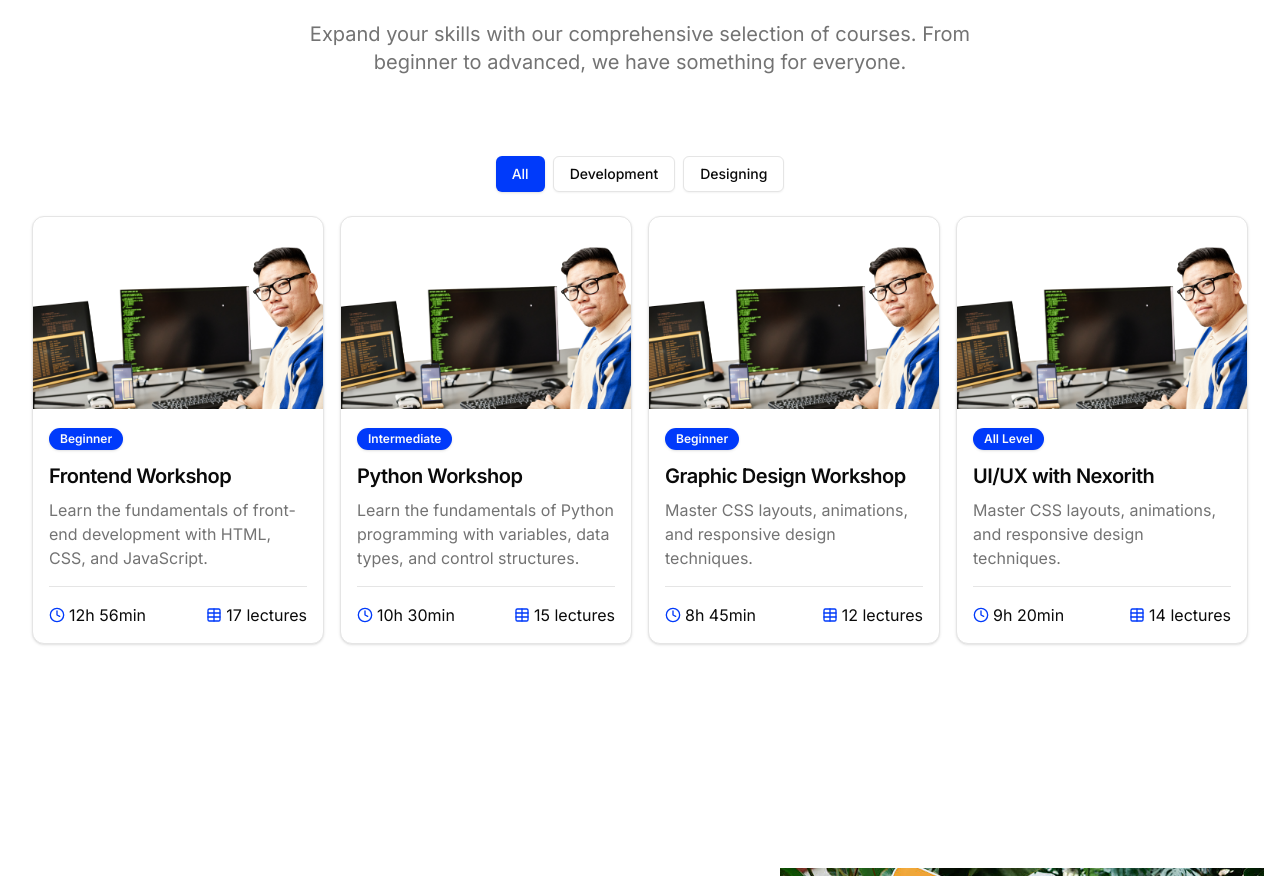
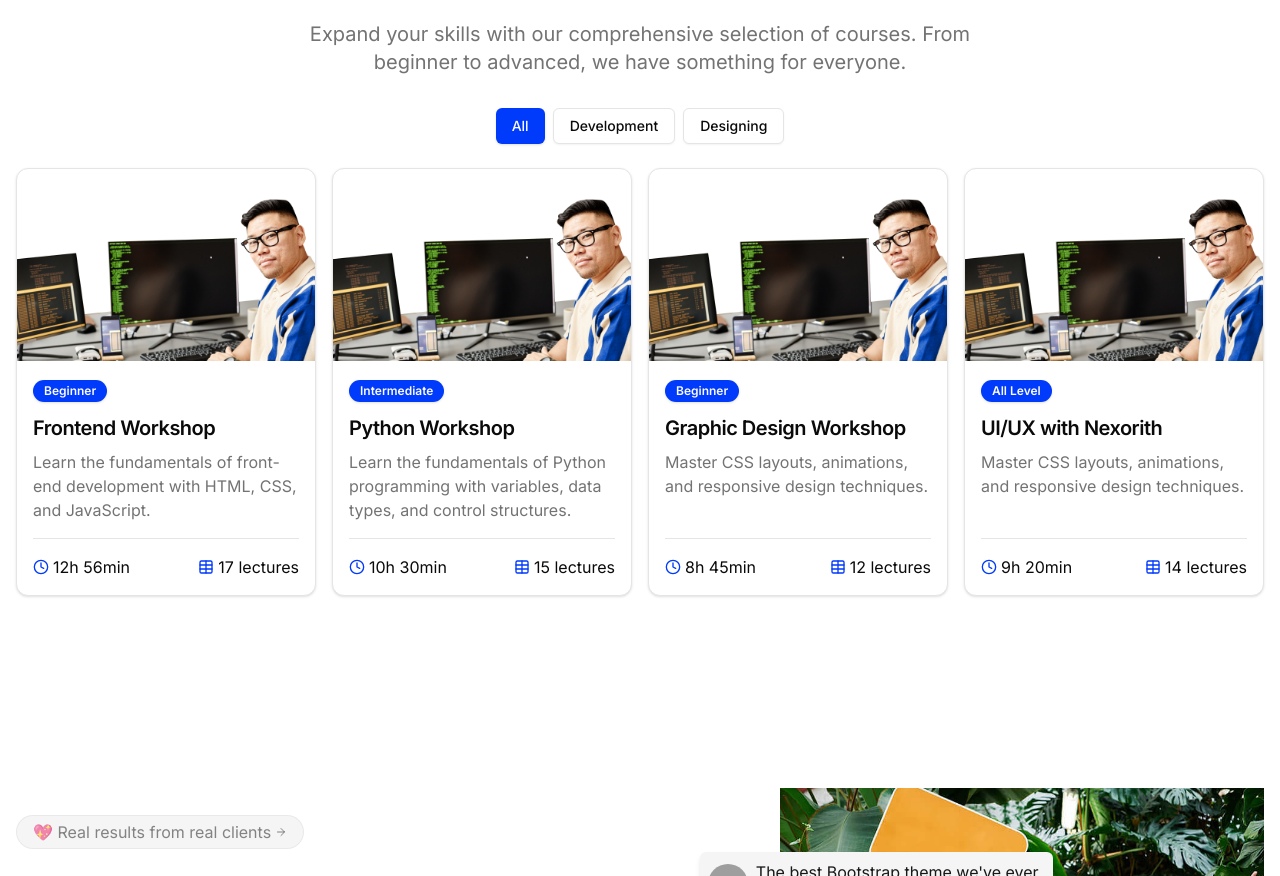
Before and after one commit to binamralamsal/nexorith, a Next.js app: page / in a window 1280 px wide. Shown: the part 1780-2656 px from the top of the page. Built offline with nearby package versions, Linux system fonts and the light colour scheme; grey boxes are pictures that could not be loaded.

Commit message:
Removed too much margin above courses cards

```diff
--- a/src/app/course-catalog.tsx
+++ b/src/app/course-catalog.tsx
@@ -82,7 +82,7 @@ export function CourseCatalog() {
       : courses.filter((course) => course.category === filter);
 
   return (
-    <div className="container mx-auto px-4 py-8">
+    <>
       <div className="mb-6">
         <div className="flex flex-wrap gap-2 justify-center">
           {categories.map((category) => (
@@ -133,6 +133,6 @@ export function CourseCatalog() {
           </Card>
         ))}
       </div>
-    </div>
+    </>
   );
 }
--- a/src/app/page.tsx
+++ b/src/app/page.tsx
@@ -327,7 +327,7 @@ export default function Home() {
       </section>
 
       <section className="container py-16 md:py-20 lg:py-24">
-        <header className="text-center mb-12">
+        <header className="text-center mb-8">
           <h1 className="text-4xl font-bold mb-4">Our Courses</h1>
           <p className="text-md md:text-xl text-muted-foreground max-w-2xl mx-auto">
             Expand your skills with our comprehensive selection of courses. From
```
